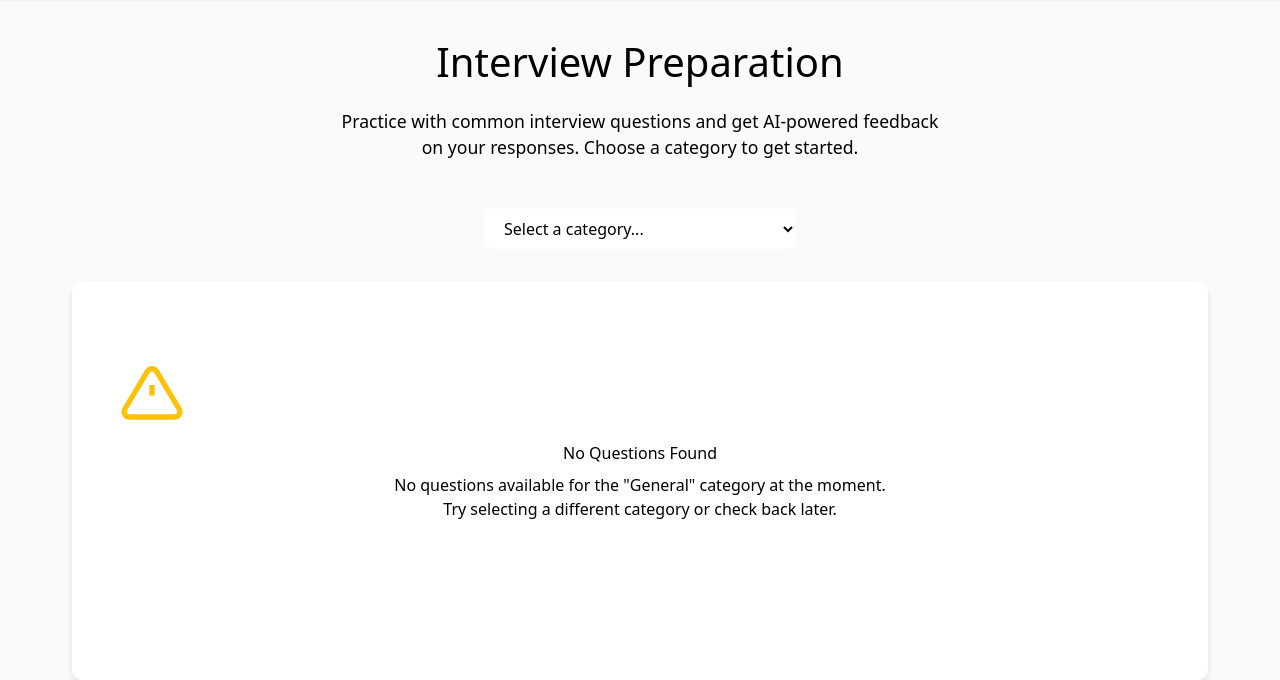
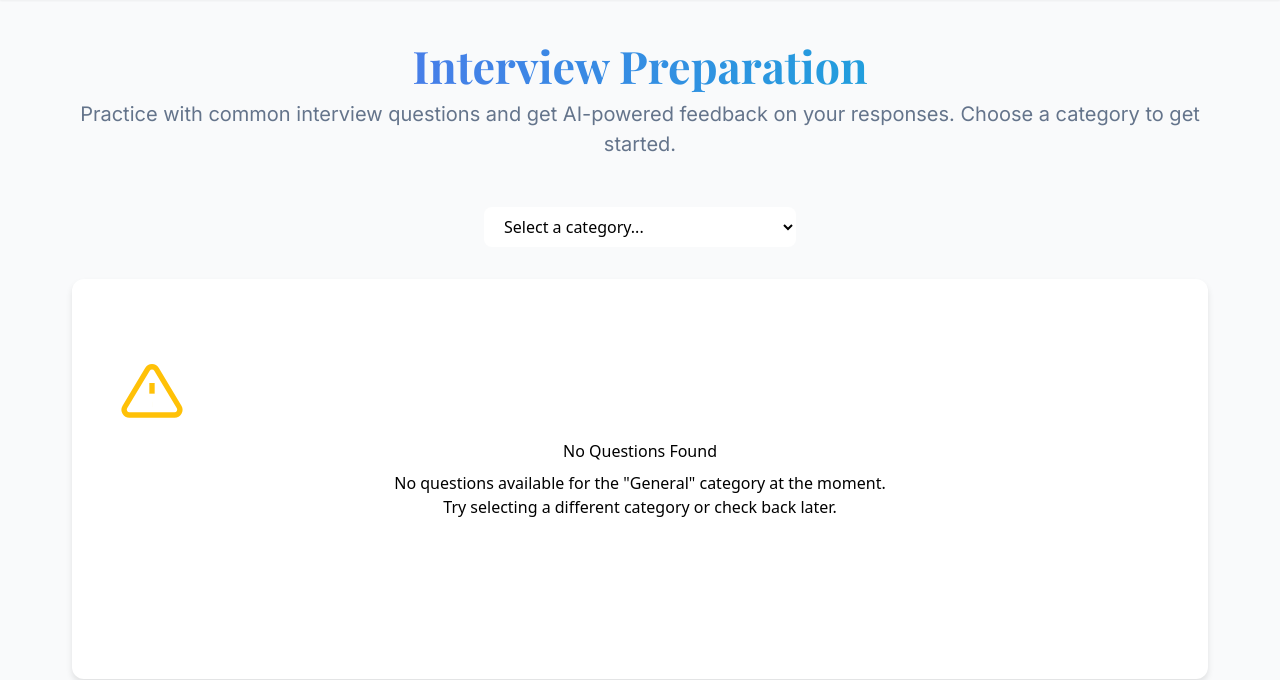
Before and after one commit to esaatech/Jobeasy, a Django app: page /job-service/interview-prep/ in a window 1280 px wide. Shown: the part 64-744 px from the top of the page. Run offline with Django 5.2, Linux system fonts and the light colour scheme; data that the repository does not hold is empty; some libraries are stand-ins or nearby versions.

Commit message:
updated the jobservice interview questions

```diff
--- a/job_service/templates/job_service/interview_prep.html
+++ b/job_service/templates/job_service/interview_prep.html
@@ -14,19 +14,6 @@
     .interview-prep-header {
         text-align: center;
         margin-bottom: 3rem;
-    }
-
-    .interview-prep-header h1 {
-        color: var(--primary-color);
-        font-size: 2.5rem;
-        margin-bottom: 1rem;
-    }
-
-    .interview-prep-header p {
-        font-size: 1.1rem;
-        color: var(--text-muted);
-        max-width: 600px;
-        margin: 0 auto;
     }
 
     .qa-content {
@@ -88,8 +75,8 @@
 {% block content %}
 <div class="interview-prep-container">
     <div class="interview-prep-header">
-        <h1>Interview Preparation</h1>
-        <p>Practice with common interview questions and get AI-powered feedback on your responses. Choose a category to get started.</p>
+        <h1 class="headline-primary">Interview Preparation</h1>
+        <p class="subheadline">Practice with common interview questions and get AI-powered feedback on your responses. Choose a category to get started.</p>
     </div>
 
     <div class="category-filter">
@@ -149,34 +136,18 @@
     </div>
 
     <div id="qaContent" class="qa-content" hx-get="{% url 'qa:load_questions' %}?category=General" hx-trigger="load" hx-indicator="#loadingSpinner">
-        <div class="loading-spinner" id="loadingSpinner">
-            <div class="spinner"></div>
-        </div>
+        <!-- Content will be loaded here -->
+    </div>
+
+    <!-- Loading spinner moved outside qaContent so it can serve as HTMX indicator -->
+    <div class="loading-spinner" id="loadingSpinner" style="display: none;">
+        <div class="spinner"></div>
     </div>
 </div>
 {% endblock %}
 
 {% block extra_js %}
 <script>
-    // Hide loading spinner initially
-    document.getElementById('loadingSpinner').style.display = 'none';
-
-    // Show loading spinner when HTMX requests start
-    document.body.addEventListener('htmx:beforeRequest', function(evt) {
-        console.log('HTMX beforeRequest:', evt.detail);
-        if (evt.target.id === 'qaContent') {
-            document.getElementById('loadingSpinner').style.display = 'flex';
-        }
-    });
-
-    // Hide loading spinner when HTMX requests complete
-    document.body.addEventListener('htmx:afterRequest', function(evt) {
-        console.log('HTMX afterRequest:', evt.detail);
-        if (evt.target.id === 'qaContent') {
-            document.getElementById('loadingSpinner').style.display = 'none';
-        }
-    });
-
     // Handle HTMX errors
     document.body.addEventListener('htmx:responseError', function(evt) {
         console.log('HTMX responseError:', evt.detail);
--- a/question_answer/templates/question_answer/partials/questions_list.html
+++ b/question_answer/templates/question_answer/partials/questions_list.html
@@ -27,9 +27,11 @@
                 ></textarea>
 
                 <div class="answer-actions">
+                    <!-- Commented out submit answer functionality - will be updated later
                     <button class="btn btn-primary submit-answer-btn" data-question-id="{{ question.id }}">
                         Submit Answer
                     </button>
+                    -->
                     <button class="btn btn-secondary show-sample-btn" data-question-id="{{ question.id }}">
                         Show Sample Answer
                     </button>
@@ -162,7 +164,8 @@
         });
     });
 
-    // Submit individual answers
+    // Submit individual answers - commented out for later update
+    /*
     document.querySelectorAll('.submit-answer-btn').forEach(btn => {
         btn.addEventListener('click', function() {
             const questionId = this.getAttribute('data-question-id');
@@ -180,6 +183,7 @@
             this.style.background = '#28a745';
         });
     });
+    */
 
     // Submit all answers
     function submitAllAnswers() {
```
